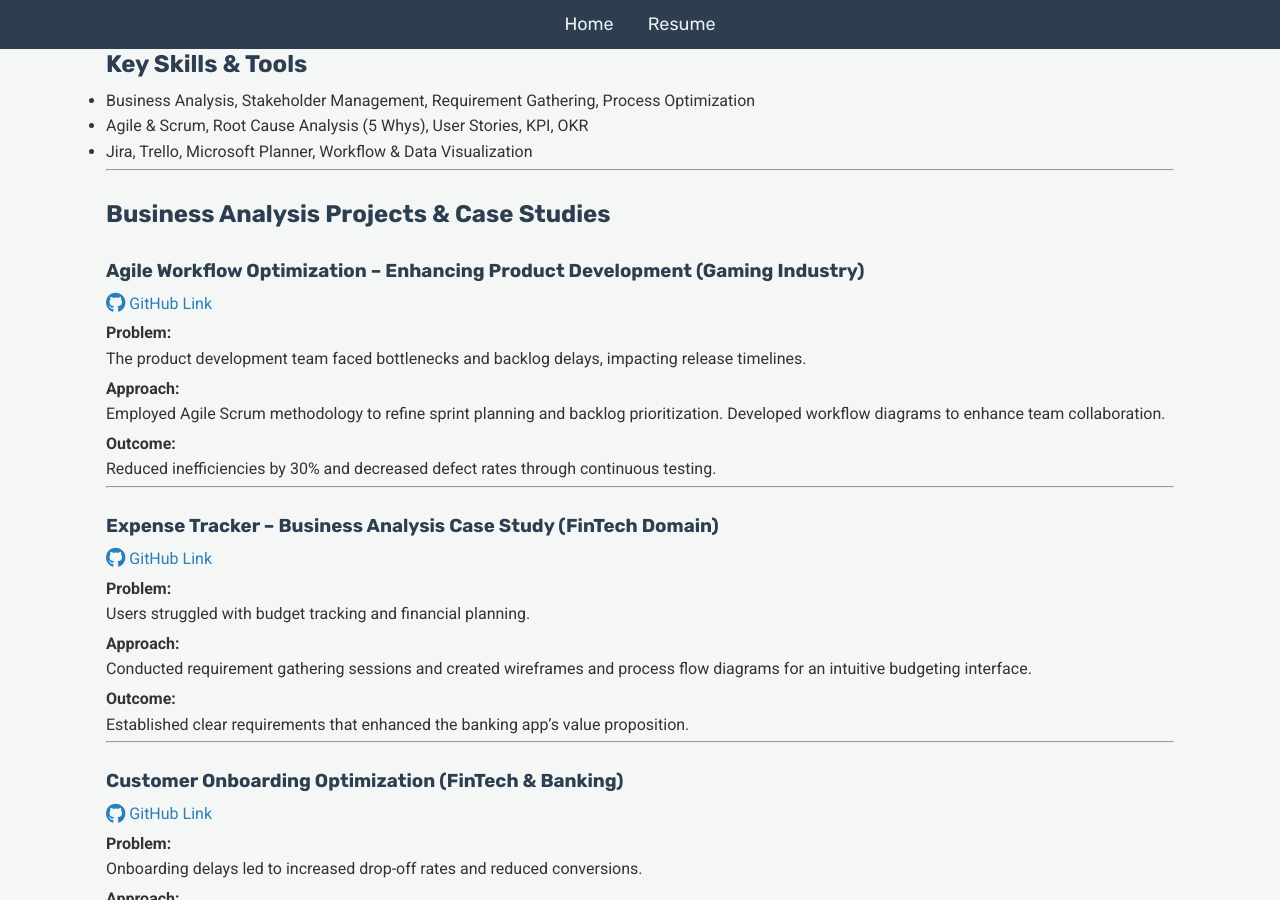
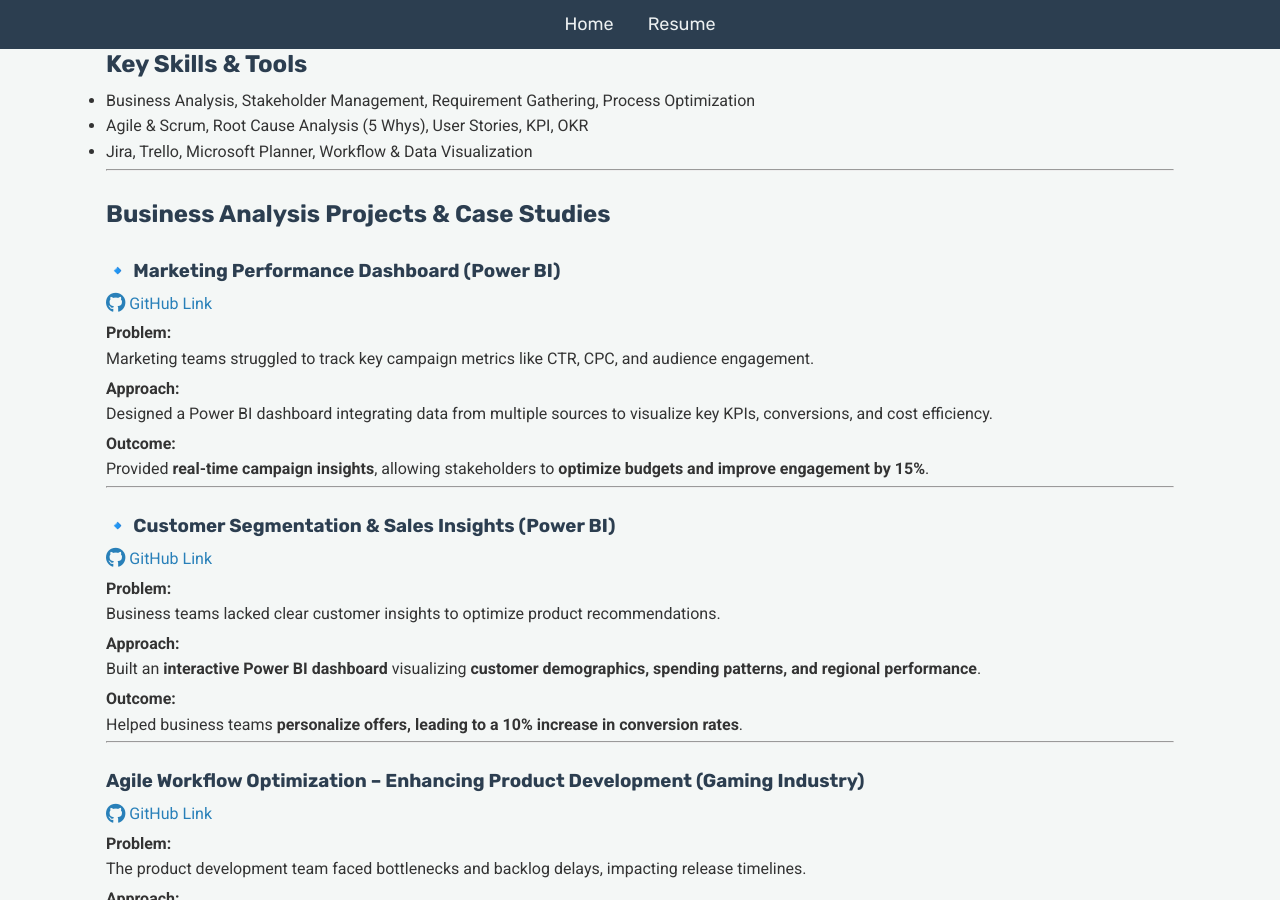
Before and after one commit to savithakandugula/savithakandugula.github.io, a Jekyll site: the page built from index.md, in a window 1280 px wide and 900 px high, scrolled down 763 px. Built offline with Jekyll 4.4.1, drawn with Linux system fonts in a browser that asks for light colours.

Commit message:
Update index.md

```diff
--- a/index.md
+++ b/index.md
@@ -42,6 +42,34 @@ This portfolio showcases my **Business Analysis projects, case studies, and proc
 ---
 
 ## Business Analysis Projects & Case Studies
+
+### 🔹 Marketing Performance Dashboard (Power BI)
+[<i class="fab fa-github fa-lg"></i> GitHub Link](https://github.com/savithakandugula/PowerBI-Marketing-Dashboard)
+
+**Problem:**
+Marketing teams struggled to track key campaign metrics like CTR, CPC, and audience engagement.
+
+**Approach:**
+Designed a Power BI dashboard integrating data from multiple sources to visualize key KPIs, conversions, and cost efficiency.
+
+**Outcome:**
+Provided **real-time campaign insights**, allowing stakeholders to **optimize budgets and improve engagement by 15%**.
+
+---
+
+### 🔹 Customer Segmentation & Sales Insights (Power BI)
+[<i class="fab fa-github fa-lg"></i> GitHub Link](https://github.com/savithakandugula/Customer-Segmentation-Dashboard)
+
+**Problem:**
+Business teams lacked clear customer insights to optimize product recommendations.
+
+**Approach:**
+Built an **interactive Power BI dashboard** visualizing **customer demographics, spending patterns, and regional performance**.
+
+**Outcome:**
+Helped business teams **personalize offers, leading to a 10% increase in conversion rates**.
+
+---
 
 ### Agile Workflow Optimization – Enhancing Product Development (Gaming Industry)
 
```
